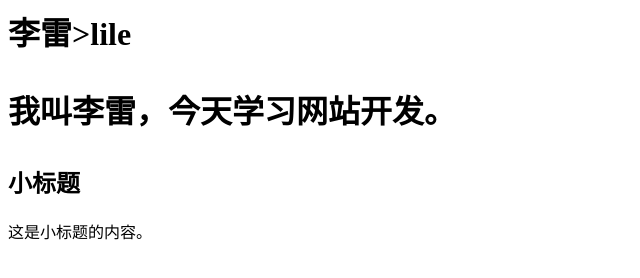
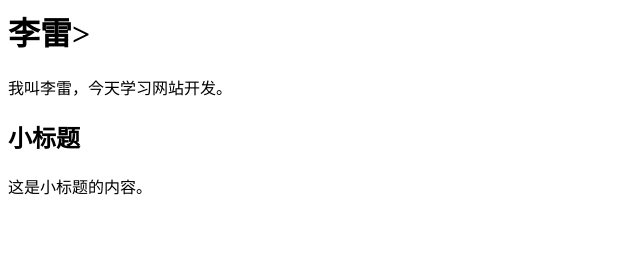
Before and after one commit to LiLei321123/front_test, a plain HTML site: page index.html in a window 1280 px wide. Shown: the whole page, without its empty margins (0-640 px from the left). Drawn offline with Linux system fonts and the light colour scheme.

Commit message:
Fix HTML header tag syntax

```diff
--- a/index.html
+++ b/index.html
@@ -1,6 +1,6 @@
 
 <div>
-<h1>李雷>lile
+<h1>李雷></h1>
 
 <p>我叫李雷，今天学习网站开发。</p>
 </div>
```
